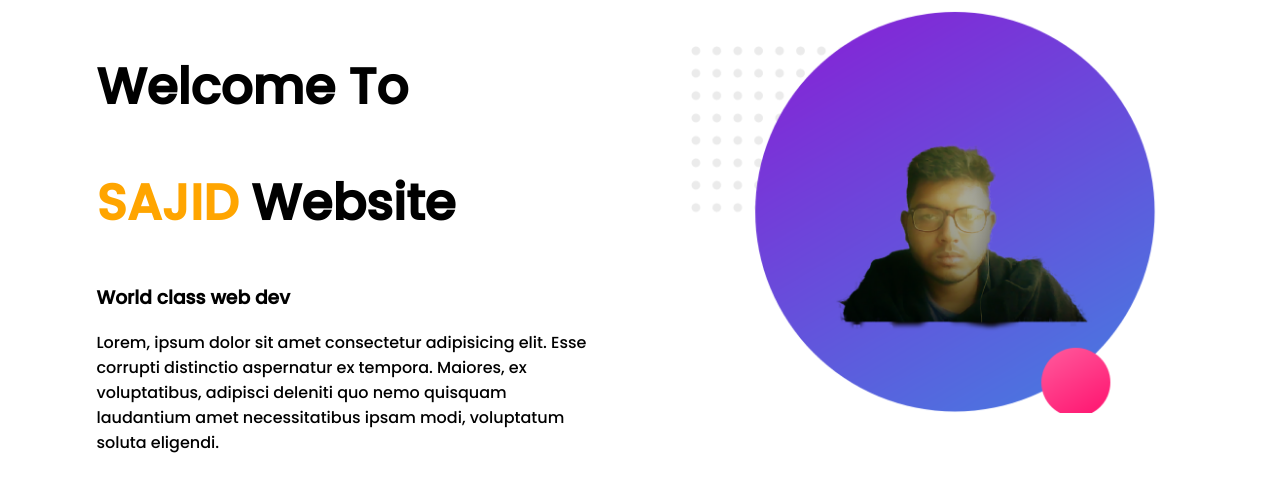
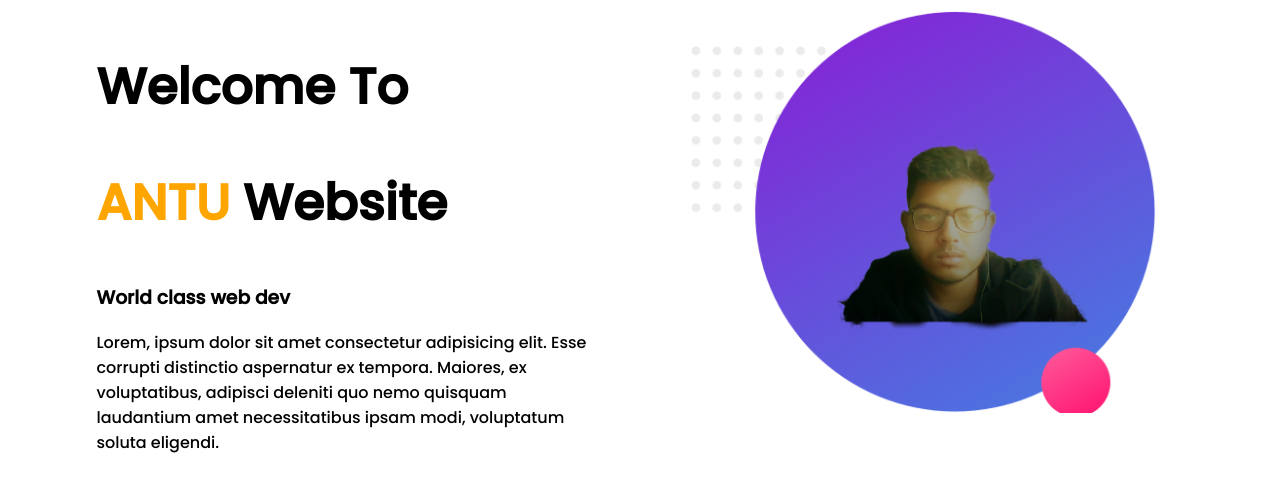
Before and after one commit to sajid73/my-portfolio, a plain HTML site: page index.html in a window 1280 px wide. Drawn offline with Linux system fonts and the light colour scheme.

Commit message:
updated to ANTU

```diff
--- a/index.html
+++ b/index.html
@@ -7,13 +7,13 @@
     <link rel="stylesheet" href="style.css">
     <link rel="preconnect" href="https://fonts.gstatic.com">
 <link href="https://fonts.googleapis.com/css2?family=Poppins:wght@500&display=swap" rel="stylesheet">
-    <title>SAJID - portfolio</title>
+    <title>ANTU - portfolio</title>
 </head>
 <body>
     <section>
         <div class="half-width">
             <h1>Welcome To</h1>
-            <h1><span class="name-highlight">SAJID</span> Website</h1>
+            <h1><span class="name-highlight">ANTU</span> Website</h1>
             <h3>World class web dev</h3>
             <p>Lorem, ipsum dolor sit amet consectetur adipisicing elit. Esse corrupti distinctio aspernatur ex tempora. Maiores, ex voluptatibus, adipisci deleniti quo nemo quisquam laudantium amet necessitatibus ipsam modi, voluptatum soluta eligendi.</p>
         </div>
```
